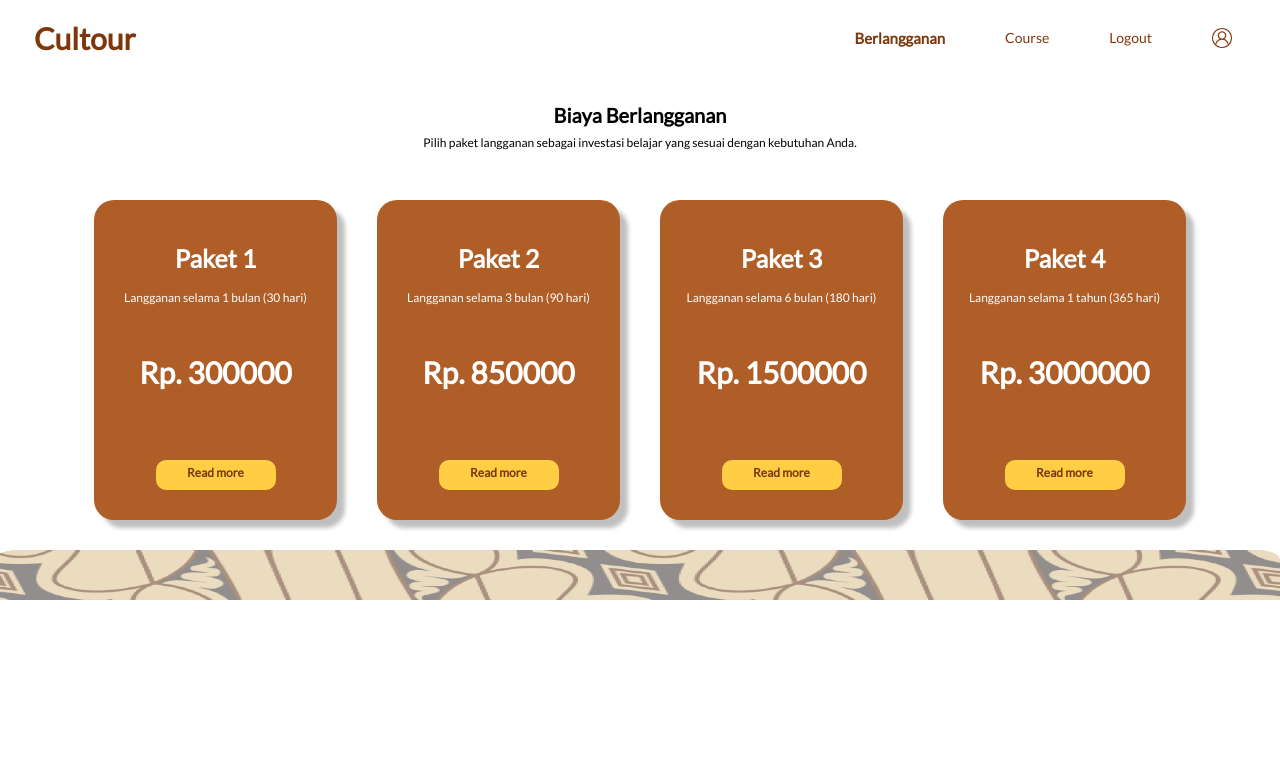
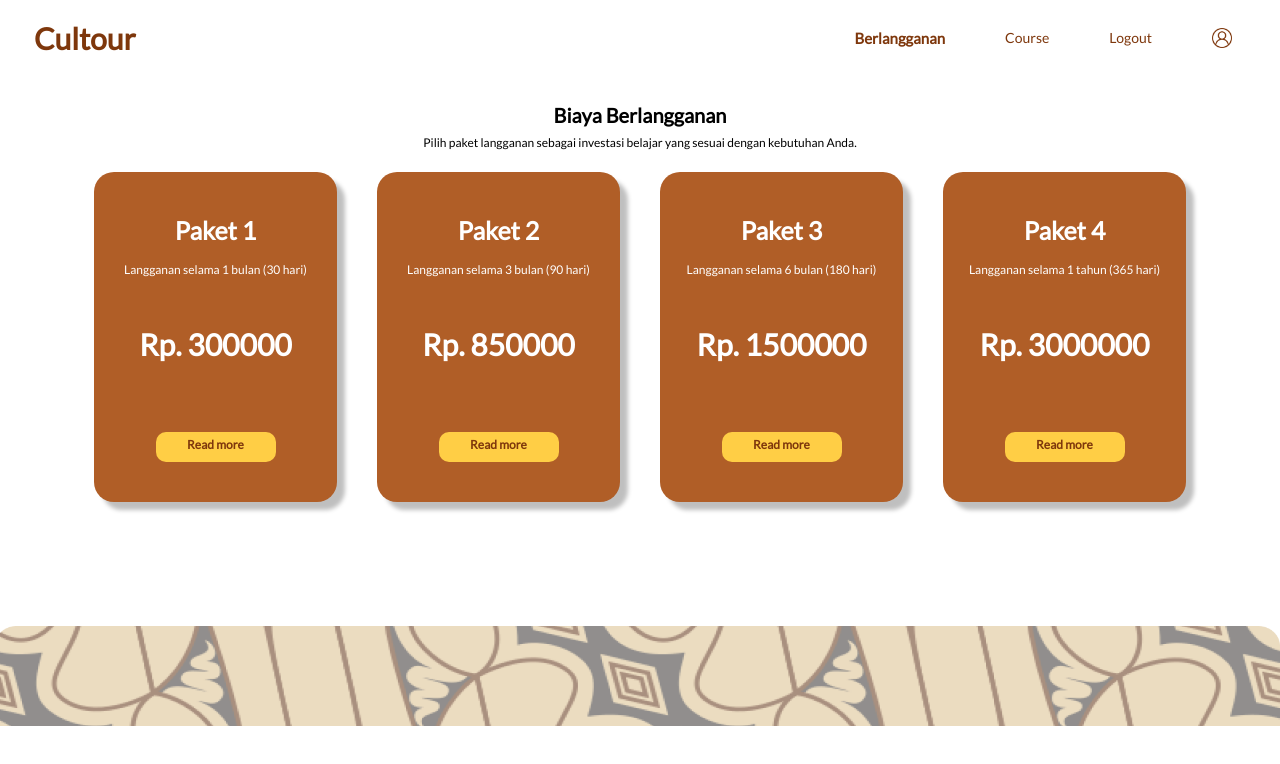
Before and after one commit to tasyaswantara/cultour1, a React (Vite) app: page /berlangganan in a window 1280 px wide. Shown: the top 764 px of the page. Built offline with nearby package versions, Linux system fonts and the light colour scheme; sample sign-in values are in the browser's storage.

Commit message:
footer detail

```diff
--- a/src/pages/Berlangganan.jsx
+++ b/src/pages/Berlangganan.jsx
@@ -7,7 +7,7 @@ const Berlangganan = () => {
   return (
     <>
       <TopAppBar />
-      <div className="w-[90%] h-[400px] m-auto mt-[100px] mb-6">
+      <div className="w-[90%] min-h-full m-auto mt-[100px] mb-6">
         <div className="w-full h-[20%] text-center">
           <h3 className="text-[20px] font-semibold">Biaya Berlangganan</h3>
           <p className="text-[12px] mt-1">
@@ -41,7 +41,7 @@ const Berlangganan = () => {
 
         </div>
       </div>
-      <div className="h-[50px] w-full mt-[50px]">
+      <div className="h-[100px] w-full mt-[100px] absolute">
       <img src={Batik} className="w-full h-full"></img>
       </div>
 
```
